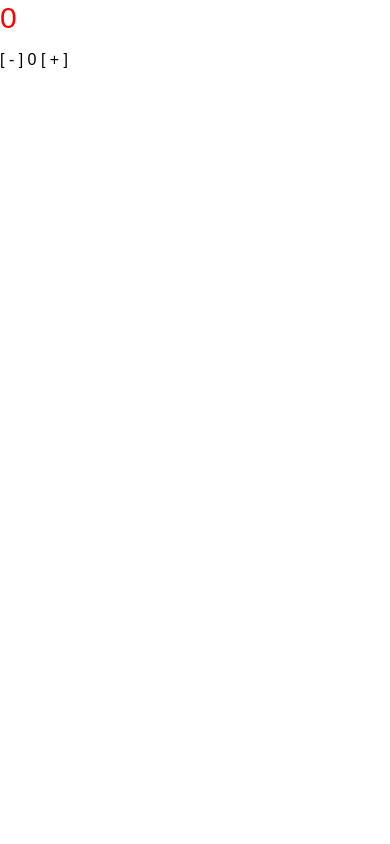
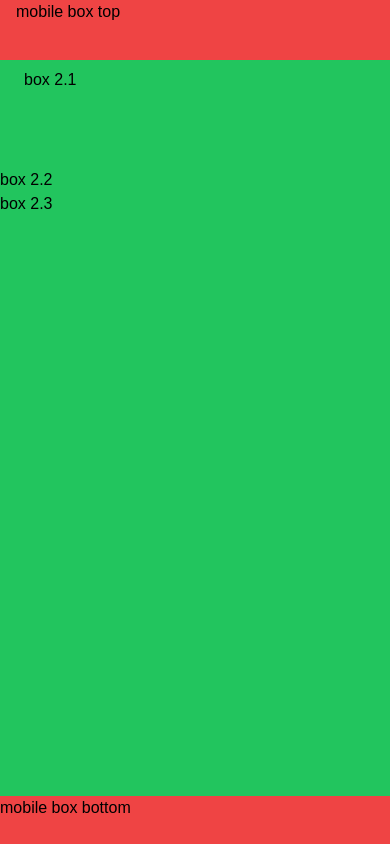
Before and after one commit to kunanon1122/instagram-clone, a Next.js app: page / in a window 390 px wide. Built offline with nearby package versions, Linux system fonts and the light colour scheme.

Commit message:
update Home page responsive

```diff
--- a/src/pages/index.tsx
+++ b/src/pages/index.tsx
@@ -1,17 +1,34 @@
 import React from "react";
-import { useSelector } from "react-redux";
+// import { useSelector } from "react-redux";
 
-import { Counter } from "@/features/Counter";
-import { RootState } from "@/redux/store";
+// import { Counter } from "@/features/Counter";
+// import { RootState } from "@/redux/store";
 
 const Home = () => {
-  const count = useSelector((state: RootState) => state.counter.value);
+  // const count = useSelector((state: RootState) => state.counter.value);
 
   return (
     <div>
-      <div className="text-3xl text-core-red-100">{count}</div>
-      <div className="mt-3">
-        <Counter />
+      <div className="md:flex justify-between min-h-screen">
+        <div className="hidden md:block w-full px-3 pt-2 pb-5 bg-red-500">
+          box 1
+        </div>
+
+        <div className="block md:hidden h-15 w-full px-4 bg-red-500">
+          mobile box top
+        </div>
+
+        <div className="w-full bg-green-500 min-h-[calc(100vh-108px)]">
+          <div className="h-21 mx-4 mb-6 p-2">box 2.1</div>
+          <div>box 2.2</div>
+          <div>box 2.3</div>
+        </div>
+
+        <div className="block md:hidden h-12 w-full bg-red-500">
+          mobile box bottom
+        </div>
+
+        <div className="hidden lg:block w-full bg-blue-500">box 3</div>
       </div>
     </div>
   );
--- a/tailwind.config.ts
+++ b/tailwind.config.ts
@@ -4,6 +4,10 @@ export default {
   content: ["./src/**/*"],
   theme: {
     extend: {
+      screens: {
+        md: "768px",
+        lg: "1160px",
+      },
       colors: {
         transparent: "transparent",
         current: "currentColor",
@@ -19,6 +23,10 @@ export default {
           },
         },
       },
+      height: {
+        15: "3.75rem",
+        21: "5.25rem",
+      },
     },
   },
   plugins: [],
```
